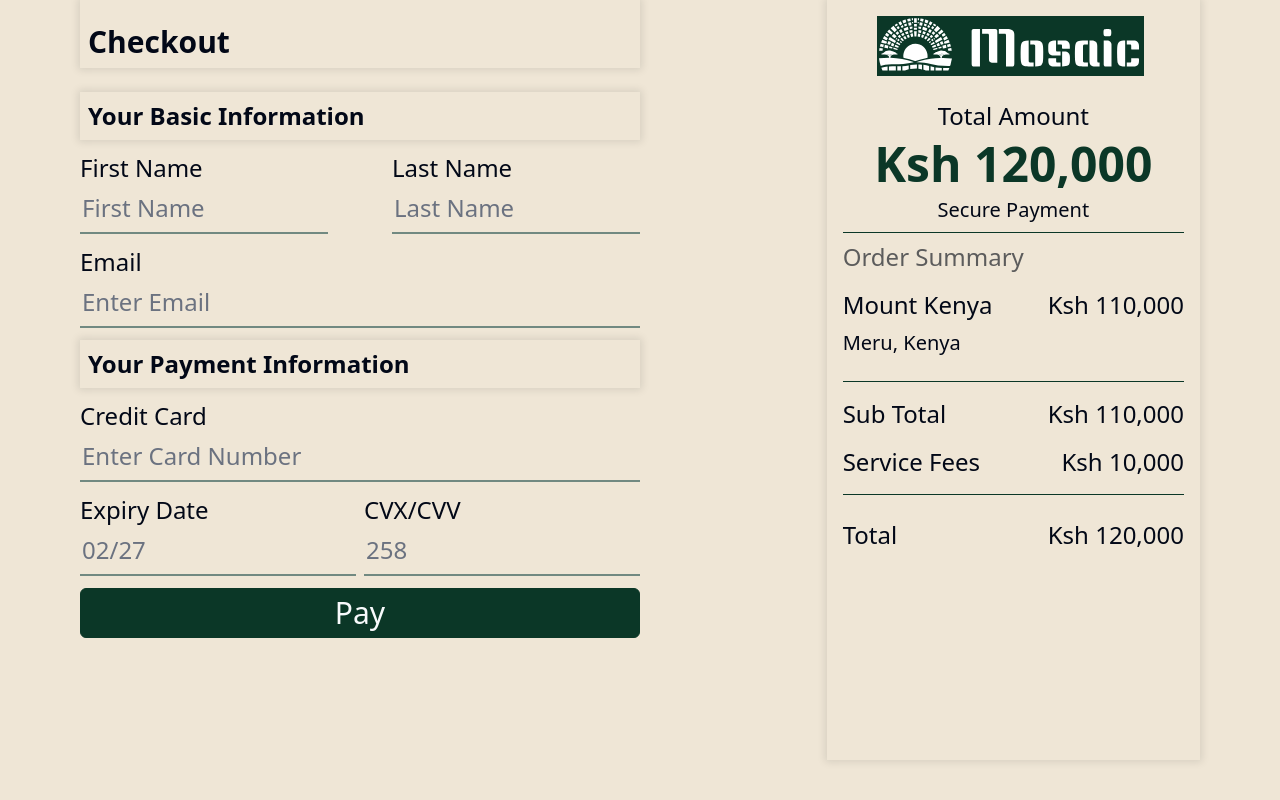
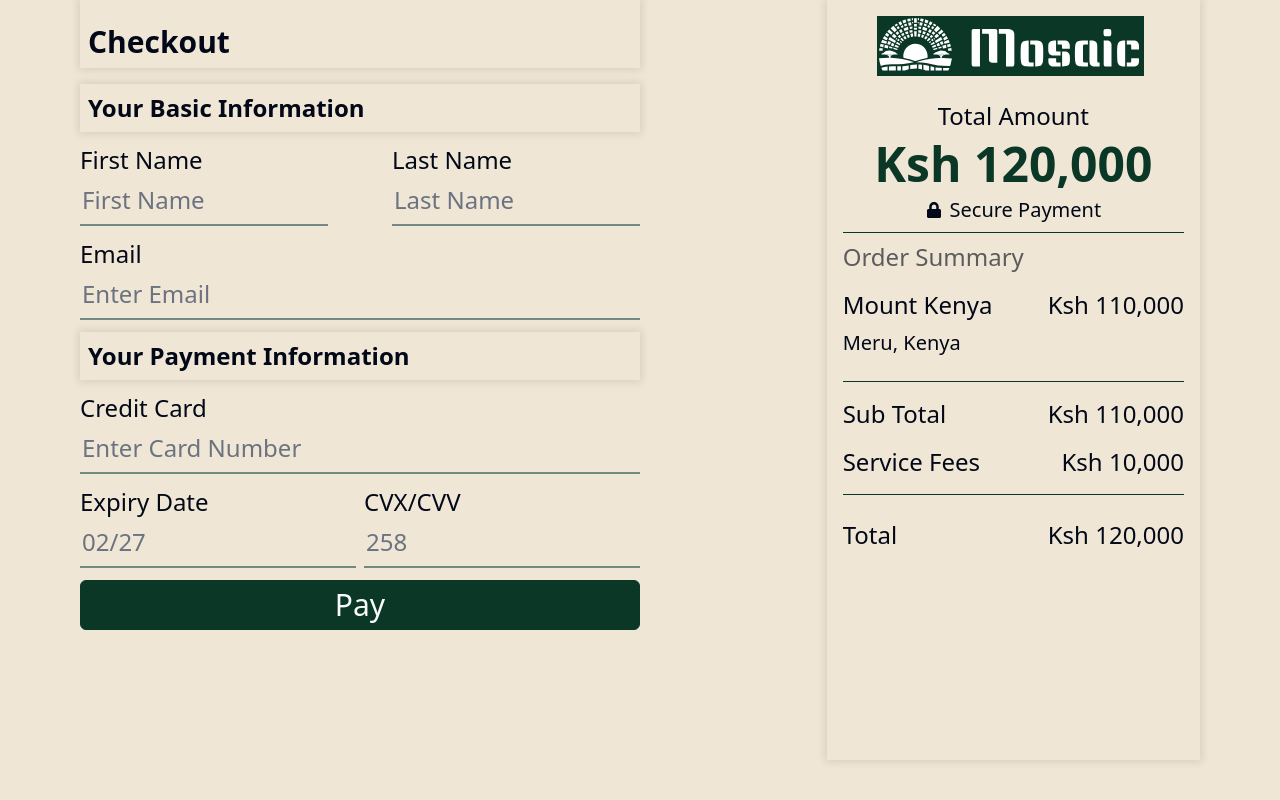
Before and after one commit to jeff283/Mosaic-tours, a React (Vite) app: page /payment in a window 1280 px wide. Built offline with nearby package versions, Linux system fonts and the light colour scheme.

Commit message:
Fixed Build Errors

```diff
--- a/src/components/AdminPortalSidebar.tsx
+++ b/src/components/AdminPortalSidebar.tsx
@@ -1,7 +1,7 @@
 import PortalSidebar from "./PortalSidebar";
 import PortalSidebarItem from "./PortalSidebarItem";
 import { MdDashboard } from "react-icons/md";
-import { FaMap, FaBook } from "react-icons/fa";
+import { FaMap } from "react-icons/fa";
 
 const AdminPortalSidebar = () => {
   return (
--- a/src/pages/PaymentPage/PaymentPage.tsx
+++ b/src/pages/PaymentPage/PaymentPage.tsx
@@ -4,6 +4,7 @@
 import { FieldValues, useForm } from "react-hook-form";
 import { Button } from "@/components/ui/button";
 import { useNavigate } from "react-router-dom";
+import { FaLock } from "react-icons/fa";
 // import { PiContactlessPayment } from "react-icons/pi";
 
 const PaymentPage = () => {
@@ -21,7 +22,7 @@
       <div className="flex flex-col-reverse md:justify-between md:flex-row">
         {/* Left Container */}
         {/* Personal Details */}
-        <div className="md:w-1/2 ">
+        <div className=" md:w-1/2">
           {/* Title */}
           <div className="">
             <h2 className="p-2 pt-6 text-3xl font-bold xl:pt-16 shadow-custom">
@@ -30,7 +31,7 @@
           </div>
           <form
             onSubmit={handleSubmit(onSubmit)}
-            className="flex flex-col gap-3 py-6 xl:gap-8"
+            className="flex flex-col gap-3 py-4 xl:gap-8"
           >
             {/* Basic Information */}
             <div className="p-2 text-2xl font-semibold shadow-custom">
@@ -170,7 +171,10 @@
             <h1 className="text-5xl font-bold xl:text-6xl text-darkGreen">
               Ksh 120,000
             </h1>
-            <p className="text-xl">Secure Payment</p>
+            <div className="flex items-center justify-center gap-2">
+              <FaLock />
+              <p className="text-xl">Secure Payment</p>
+            </div>
           </div>
           <Separator className="bg-darkGreen" />
           {/* Order Summary */}
```
